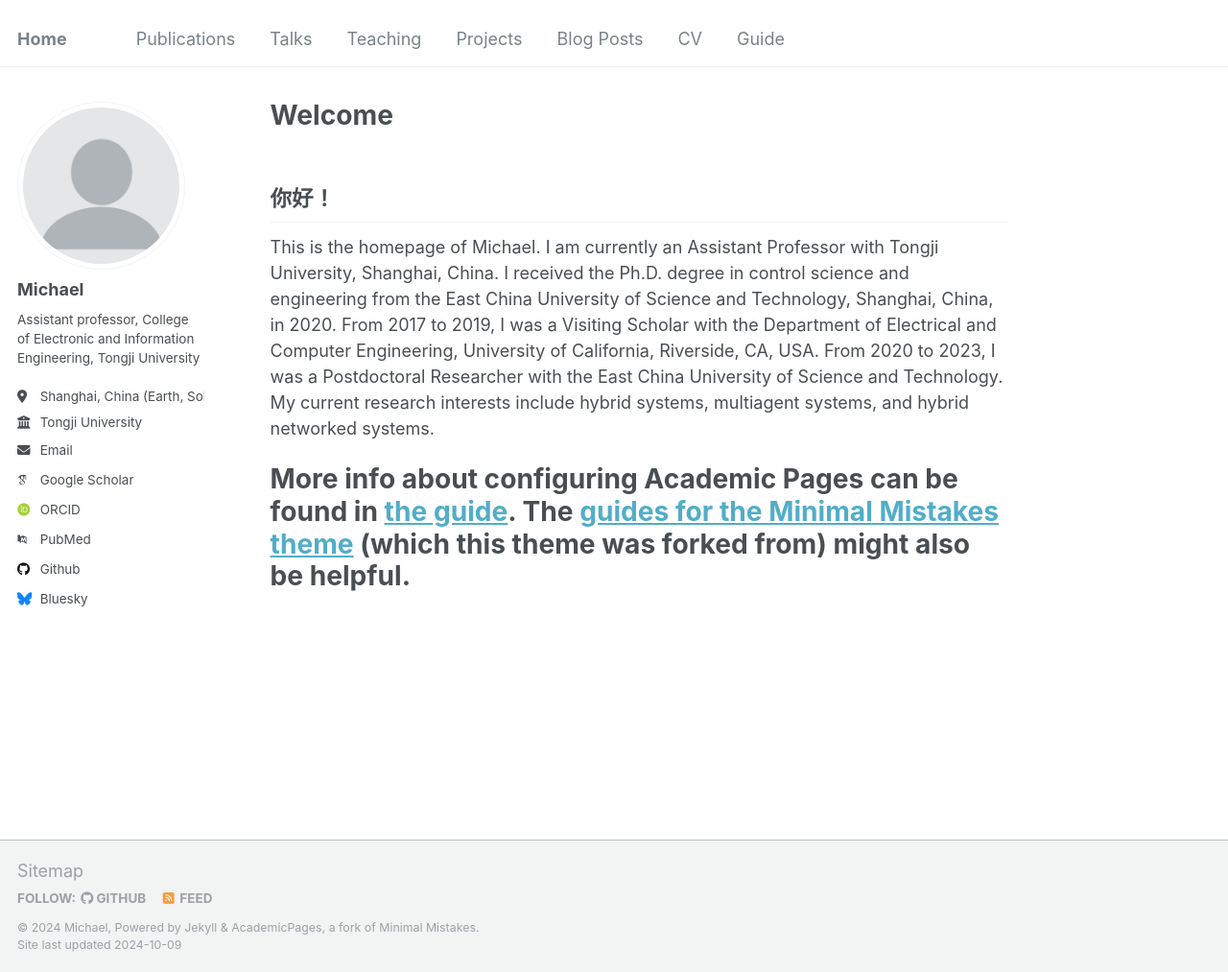
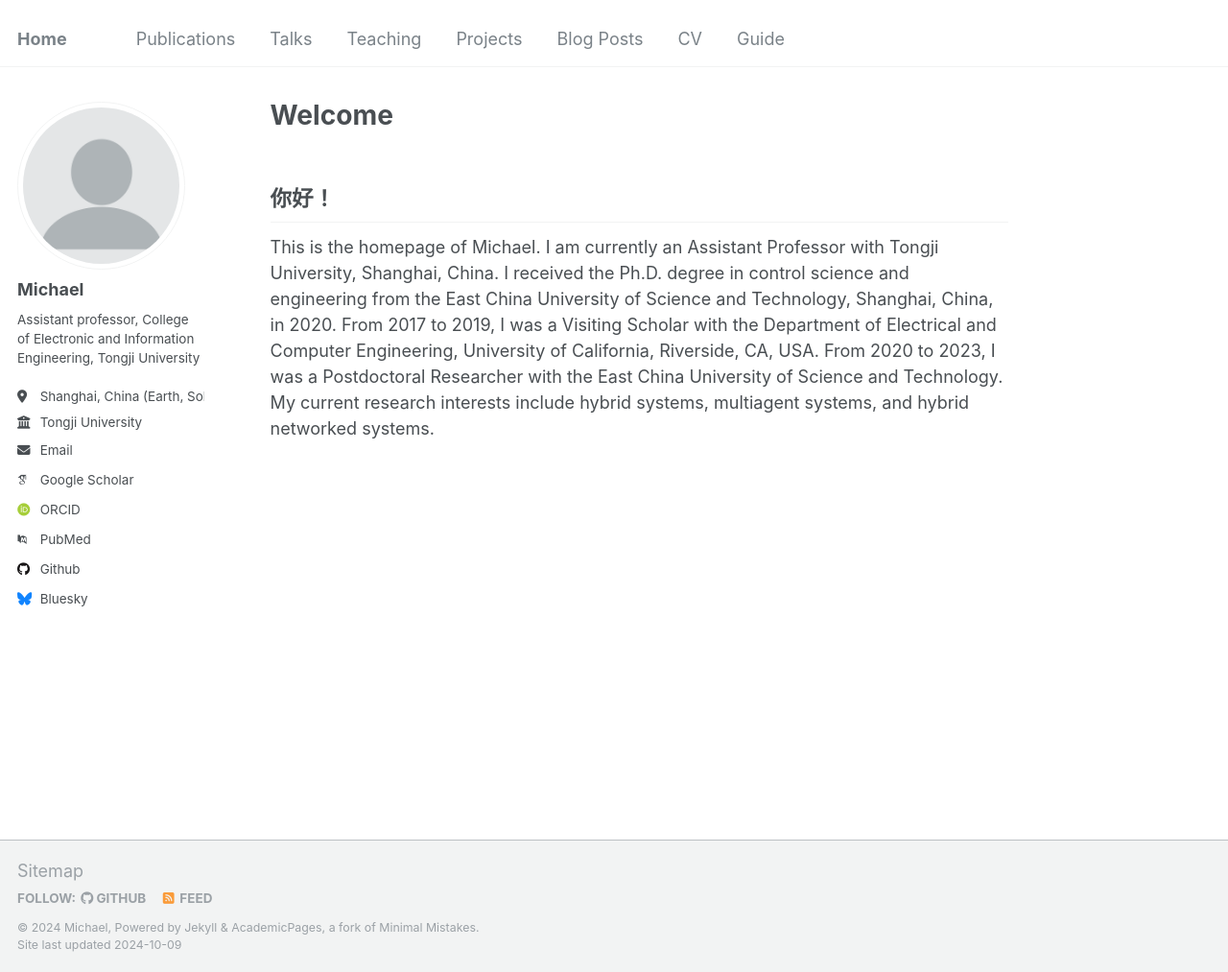
Before and after one commit to Starter1111/starter1111.github.io, a Jekyll site: the page built from _pages/about.md, in a window 1280 px wide and 1013 px high. Shown: the whole window at 96% size. Built offline with Jekyll 4.4.1, drawn with Linux system fonts in a browser that asks for light colours; some web fonts are replaced.

Commit message:
Update about.md

```diff
--- a/_pages/about.md
+++ b/_pages/about.md
@@ -12,6 +12,3 @@ redirect_from:
 ------
 
 This is the homepage of Michael. I am currently an Assistant Professor with Tongji University, Shanghai, China. I received the Ph.D. degree in control science and engineering from the East China University of Science and Technology, Shanghai, China, in 2020. From 2017 to 2019, I was a Visiting Scholar with the Department of Electrical and Computer Engineering, University of California, Riverside, CA, USA. From 2020 to 2023, I was a Postdoctoral Researcher with the East China University of Science and Technology. My current research interests include hybrid systems, multiagent systems, and hybrid networked systems.
-
-
-# More info about configuring Academic Pages can be found in [the guide](https://academicpages.github.io/markdown/). The [guides for the Minimal Mistakes theme](https://mmistakes.github.io/minimal-mistakes/docs/configuration/) (which this theme was forked from) might also be helpful.
```
